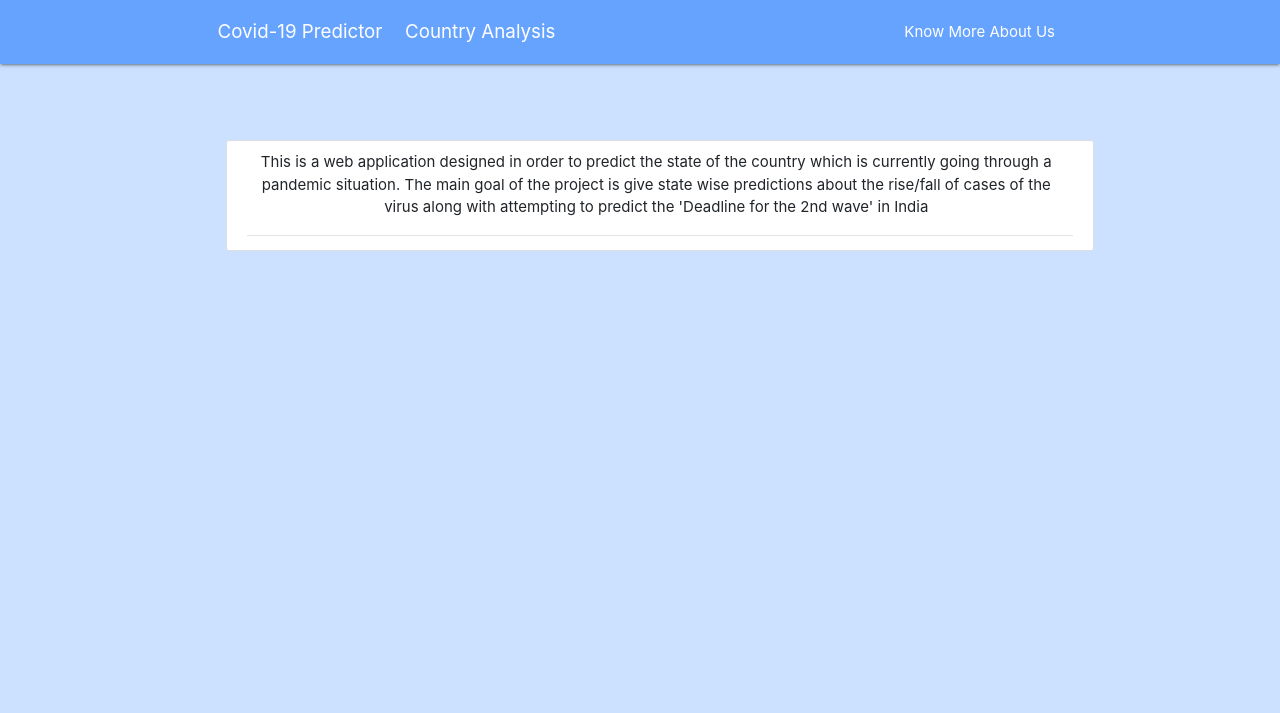
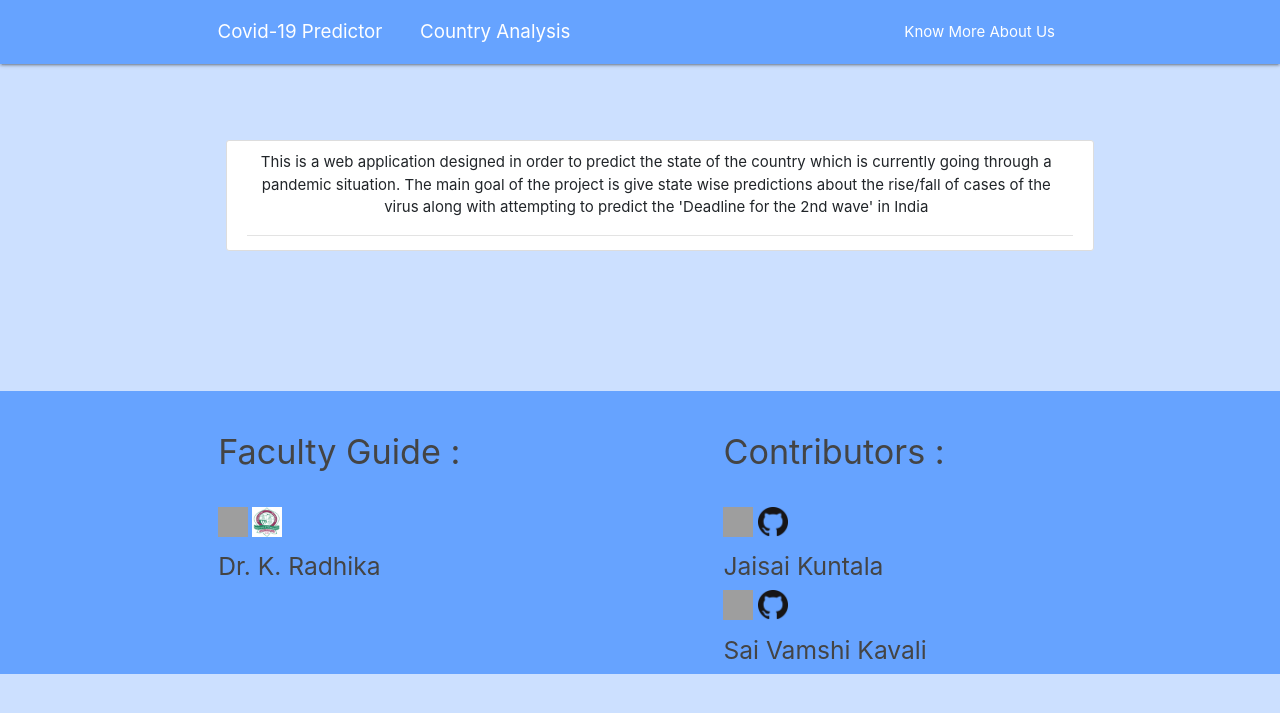
Before and after one commit to SaiVamshiK/Covid19-Future-Predictions-in-India, a Django app: page /about/ in a window 1280 px wide. Shown: the top 713 px of the page. Run offline with Django 3.2, Linux system fonts and the light colour scheme; some libraries are stand-ins or nearby versions; grey boxes are pictures that could not be loaded.

Commit message:
added footer and adjusted all the templates

```diff
--- a/Covid19PredictorApp/static/Covid19PredictorApp/main.css
+++ b/Covid19PredictorApp/static/Covid19PredictorApp/main.css
@@ -2,6 +2,7 @@
 h1, h2, h3, h4, h5, h6 {
   color: #444444;
 }
+
 
 ul {
   margin: 0;
--- a/Covid19PredictorApp/templates/Covid19PredictorApp/base.html
+++ b/Covid19PredictorApp/templates/Covid19PredictorApp/base.html
@@ -7,7 +7,7 @@
     <link rel="stylesheet" href="https://maxcdn.bootstrapcdn.com/bootstrap/4.0.0/css/bootstrap.min.css" integrity="sha384-Gn5384xqQ1aoWXA+058RXPxPg6fy4IWvTNh0E263XmFcJlSAwiGgFAW/dAiS6JXm" crossorigin="anonymous">
     <link rel="stylesheet" type="text/css" href="{% static 'Covid19PredictorApp/main.css' %}">
     <link rel="stylesheet" href="https://cdnjs.cloudflare.com/ajax/libs/materialize/1.0.0/css/materialize.min.css">
-
+    <link href="https://fonts.googleapis.com/icon?family=Material+Icons" rel="stylesheet">
     <!-- Compiled and minified JavaScript -->
     <script src="https://cdnjs.cloudflare.com/ajax/libs/materialize/1.0.0/js/materialize.min.js"></script>
     <link href="https://fonts.googleapis.com/icon?family=Material+Icons" rel="stylesheet">
@@ -16,6 +16,11 @@
       img{
           width: 300px;
           height: 300px;
+      }
+      #abc{
+        width: 30px;
+        height: 30px;
+
       }
       #container{
           display: flex;
@@ -35,7 +40,7 @@
       <button class="navbar-toggler" type="button" data-toggle="collapse" data-target="#navbarToggle" aria-controls="navbarToggle" aria-expanded="false" aria-label="Toggle navigation">
       <span class="navbar-toggler-icon"></span>
       </button>
-        <a class="navbar-brand mr-4" href="{% url 'Overall-Analysis' %}">Country Analysis</a>
+        <a class="navbar-brand nav-link" href="{% url 'Overall-Analysis' %}">Country Analysis</a>
       <button class="navbar-toggler" type="button" data-toggle="collapse" data-target="#navbarToggle" aria-controls="navbarToggle" aria-expanded="false" aria-label="Toggle navigation">
       <span class="navbar-toggler-icon"></span>
       </button>
@@ -57,6 +62,31 @@
 
 
 
+<footer class="page-footer" style="background-color:#66a3ff;margin-top: 120px; margin-bottom: 0px;">
+  <div class="container">
+    <div class="row">
+      <div class="col l6 s12">
+        <h4>Faculty Guide : </h4>
+        <br>
+        <ul>
+          <li><a class="grey-text text-lighten-3" href="https://www.linkedin.com/in/dr-k-radhika-gavini-620310a0/"><img id="abc" src="https://img.icons8.com/android/50/000000/linkedin.png"></a><span>          </span><a class="grey-text text-lighten-3" href="https://www.cbit.ac.in/current_students/dr-k-radhika-2/"><img id="abc" src="../../static/Covid19PredictorApp/state_images/cbit_logo.png">     <h5>Dr. K. Radhika</h5></a></li>
+
+        </ul>
+      </div>
+      <div class="col l4 offset-l2 s12">
+        <h4>Contributors : </h4>
+        <br>
+        <ul>
+          <li><a class="grey-text text-lighten-3" href="https://www.linkedin.com/in/jaisai-kuntala-5395281a5/"><img id="abc" src="https://img.icons8.com/android/50/000000/linkedin.png"></a><span>          </span><a class="grey-text text-lighten-3" href="https://github.com/jaisaikuntala1"><img id="abc" src="../../static/Covid19PredictorApp/state_images/gitub_icon.png">     <h5>Jaisai Kuntala</h5></a></li>
+          <li><a class="grey-text text-lighten-3" href="https://www.linkedin.com/in/kavali-sai-vamshi-24b566198/"><img id="abc" src="https://img.icons8.com/android/50/000000/linkedin.png"> </a><span>          </span><a class="grey-text text-lighten-3" href="https://github.com/SaiVamshiK"><img id="abc" src="../../static/Covid19PredictorApp/state_images/gitub_icon.png">     <h5>Sai Vamshi Kavali</h5></a></li>
+        </ul>
+      </div>
+    </div>
+  </div>
+
+</footer>
+
+
 
 
 
```
Also changed, not shown: Covid19PredictorApp/static/Covid19PredictorApp/state_images/cbit_logo.png (added), Covid19PredictorApp/static/Covid19PredictorApp/state_images/gitub_icon.png (added).
